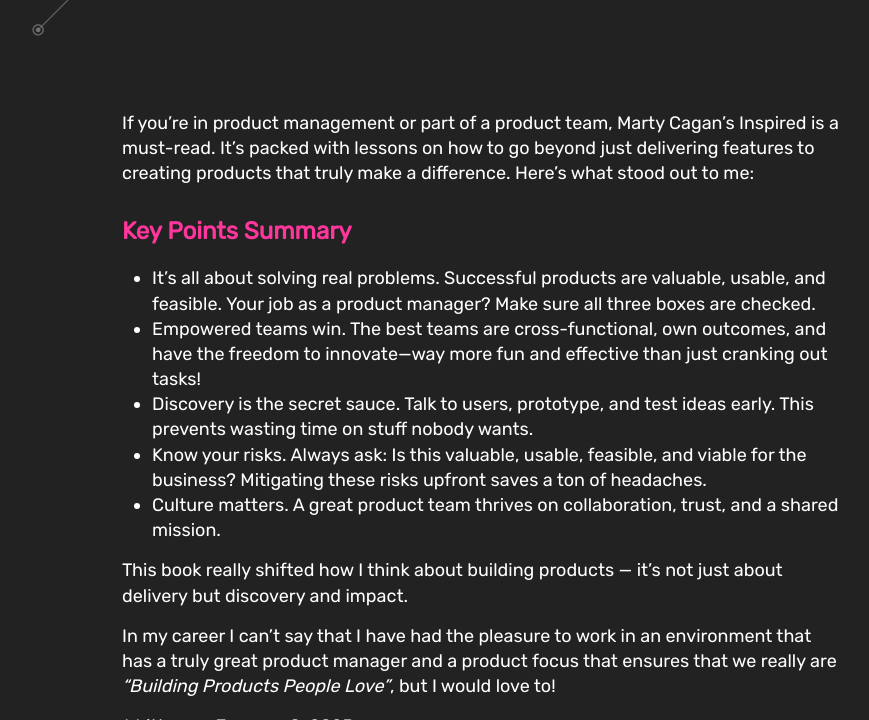
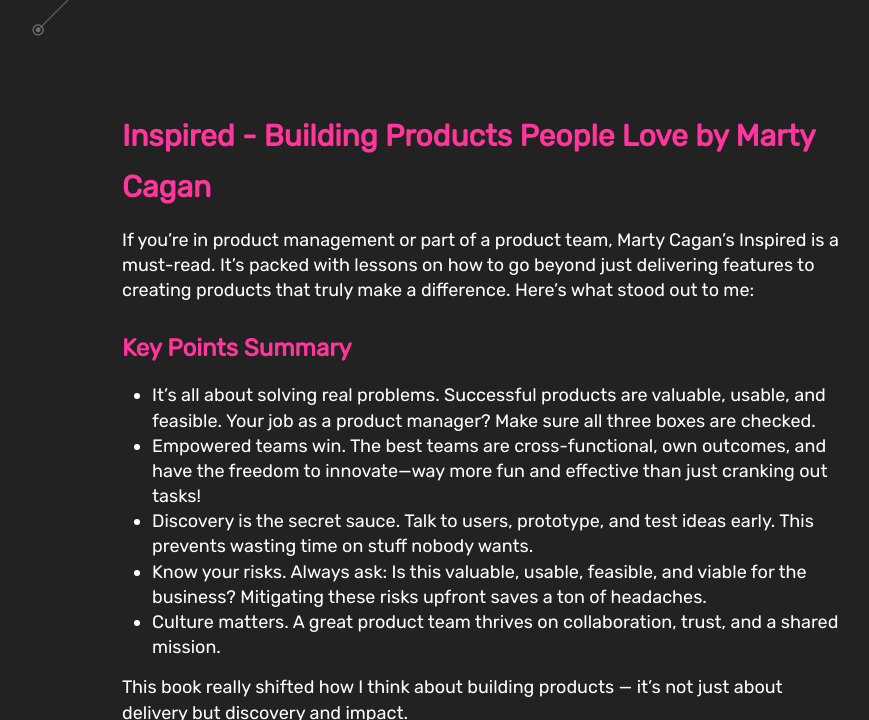
Before and after one commit to ftnilsson/ftnilsson.github.io, a Jekyll site: the page built from _posts/2024-06-20-Inspired-building-products-people-love.md, in a window 1280 px wide and 900 px high, cut to the strip 180-900 px from the top of the window. Shown: the whole strip, without its empty margins (158-1027 px from the left). Built offline with Jekyll 4.4.1, drawn with Linux system fonts in a browser that asks for light colours; some web fonts are replaced; our own code applies the rules of GitHub Pages for plain Markdown files; some of the changed text lies outside the part shown.

Commit message:
Update 2024-06-20-Inspired-building-products-people-love.md

```diff
--- a/_posts/2024-06-20-Inspired-building-products-people-love.md
+++ b/_posts/2024-06-20-Inspired-building-products-people-love.md
@@ -1,6 +1,6 @@
 ---
 layout: post
-title: Inspired by Marty Cagan: Building Products People Love
+title: Inspired - Building Products People Love by Marty Cagan
 ---
 
 If you’re in product management or part of a product team, Marty Cagan’s Inspired is a must-read. It’s packed with lessons on how to go beyond just delivering features to creating products that truly make a difference. Here’s what stood out to me:
```
